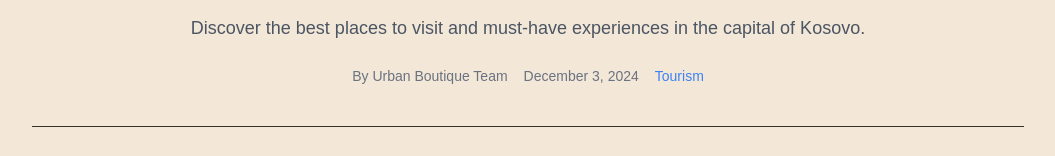
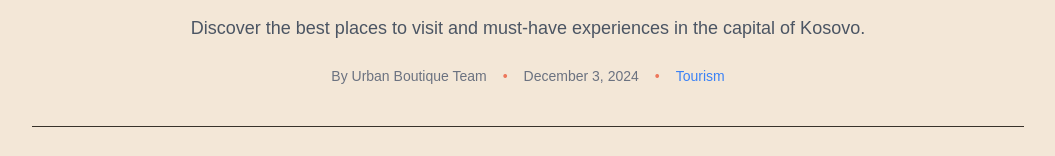
Before and after one commit to i-Moe/urban-boutique, a React (Create React App) app: page /blog/exploring-pristina in a window 1280 px wide. Shown: the part 147-303 px from the top of the page, without its empty margins (112-1167 px from the left). Built offline with nearby package versions, Linux system fonts and the light colour scheme.

Commit message:
little fix

```diff
--- a/src/blogcomponents/BlogHeader.js
+++ b/src/blogcomponents/BlogHeader.js
@@ -24,9 +24,11 @@ const BlogHeader = ({ title, subtitle, author, date, category }) => {
               {`By ${author}`}
             </a>
           </span>
+          <span className="hidden sm:inline text-vitamin">•</span>
           <span className="before:content-['•'] before:mr-1 after:content-['•'] after:ml-1 sm:before:content-none sm:after:content-none">
             {formatDate(date)}
           </span>
+          <span className="hidden sm:inline text-vitamin">•</span>
           <span className="before:content-['•'] before:mr-1 after:content-['•'] after:ml-1 sm:before:content-none sm:after:content-none">
             <a
               href={`/blog/category/${category.toLowerCase()}`}
```
